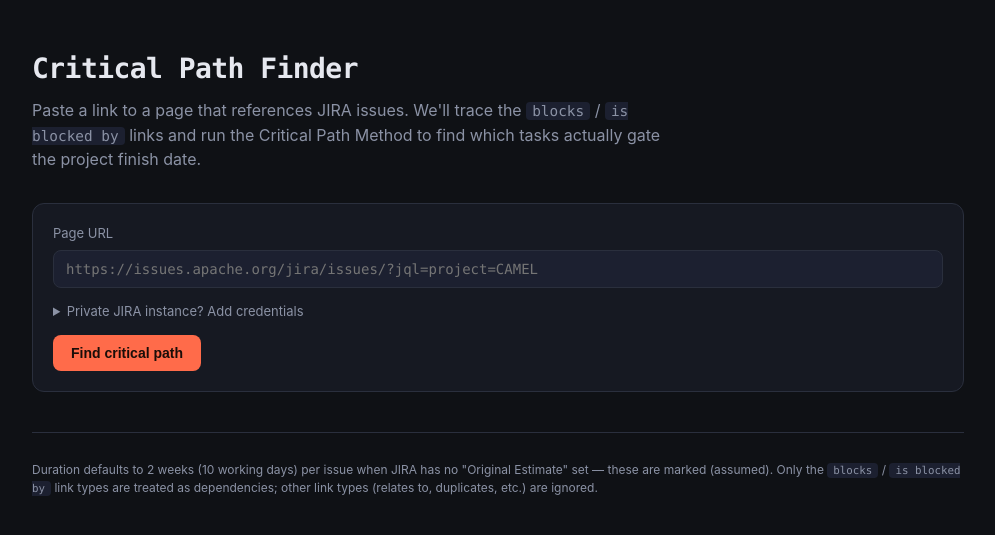
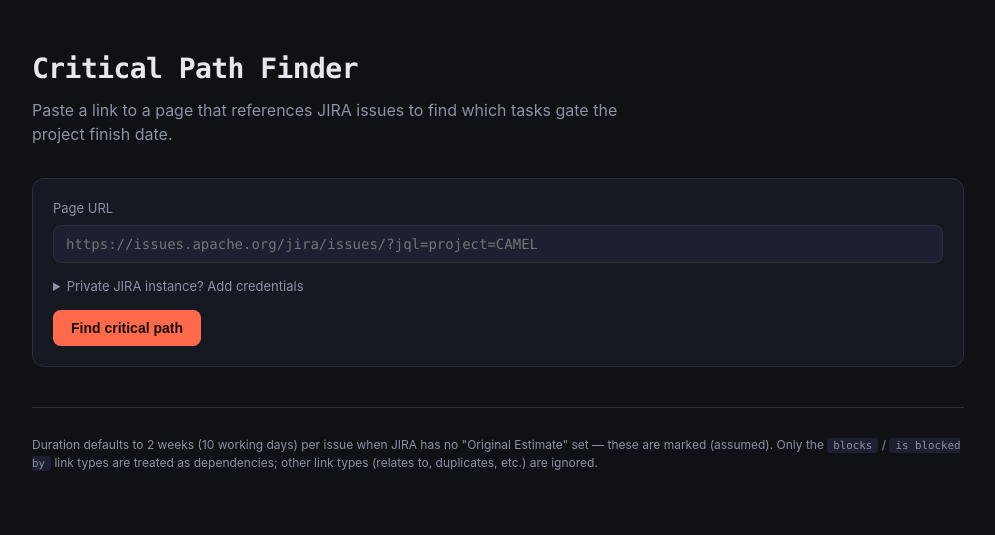
Before and after one commit to grep-hammerspace/jira-crit-path-finder, a Flask app: page / in a window 1280 px wide. Shown: the top 535 px of the page, without its empty margins (142-1137 px from the left). Run offline with Flask 3, Linux system fonts and the light colour scheme.

Commit message:
simplify dtest description

```diff
--- a/templates/index.html
+++ b/templates/index.html
@@ -10,7 +10,7 @@
   <main class="wrap">
     <header class="header">
       <h1>Critical Path Finder</h1>
-      <p class="subtitle">Paste a link to a page that references JIRA issues. We'll trace the <code>blocks</code> / <code>is blocked by</code> links and run the Critical Path Method to find which tasks actually gate the project finish date.</p>
+      <p class="subtitle">Paste a link to a page that references JIRA issues to find which tasks gate the project finish date.</p>
     </header>
 
     <form method="post" class="form">
```
Also changed, not shown: 1 other file.
